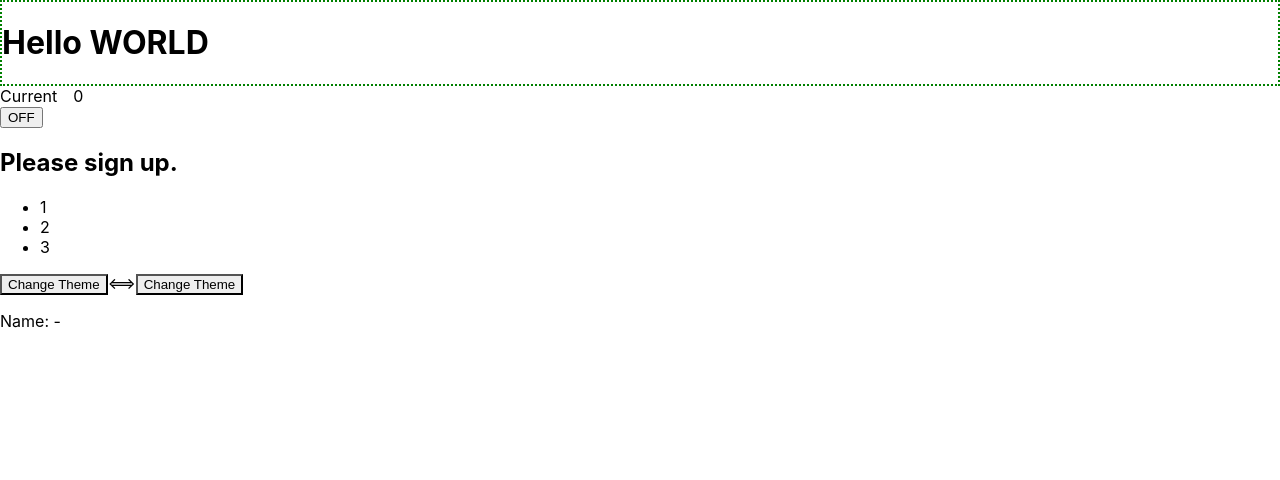
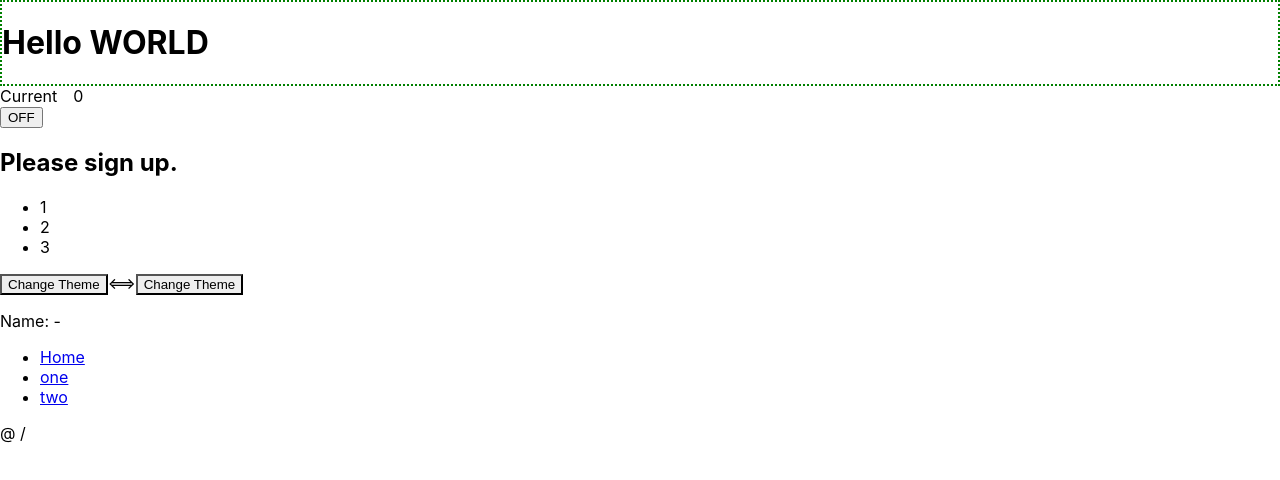
Before and after one commit to maosmurf/my-react_typescript_tdd, a React (Create React App) app: page / in a window 1280 px wide. Shown: the top 480 px of the page. Built offline with nearby package versions, Linux system fonts and the light colour scheme; no server answers.

Commit message:
Router + Home

```diff
--- a/package.json
+++ b/package.json
@@ -8,9 +8,11 @@
     "@types/react": "16.9.11",
     "@types/react-dom": "16.9.4",
     "@types/react-loadable": "^5.5.2",
+    "@types/react-router-dom": "^5.1.2",
     "react": "^16.11.0",
     "react-dom": "^16.11.0",
     "react-loadable": "^5.5.0",
+    "react-router-dom": "^5.1.2",
     "react-scripts": "3.2.0",
     "typescript": "3.7.2"
   },
--- a/src/App.tsx
+++ b/src/App.tsx
@@ -8,6 +8,8 @@ import FancyBorder from "./fancy-border/FancyBorder";
 import Toolbar from "./theme/Toolbar";
 import {IThemeContext, ThemeContext, themes} from "./theme/Themes";
 import Planets from "./planets/Planets";
+import {BrowserRouter, Link, Route} from 'react-router-dom';
+import Home from './Home';
 
 interface AppState {
   count: number;
@@ -68,7 +70,17 @@ class App extends Component<object, AppState> {
         <span>&#x27fa;</span>
         <Toolbar changeTheme={this.toggleTheme}/>
       </ThemeContext.Provider>
-      <Planets />
+      <Planets/>
+      <BrowserRouter>
+        <ul>
+          <li><Link to={"/"}>Home</Link></li>
+          <li><Link to={"/foo"}>one</Link></li>
+          <li><Link to={"/bar/baz"}>two</Link></li>
+        </ul>
+        <Route path="/*" render={(props) =>
+          (<Home {...props} />)}>
+        </Route>
+      </BrowserRouter>
     </div>;
   }
 }
--- /dev/null
+++ b/src/Home.tsx
@@ -0,0 +1,18 @@
+import React from "react";
+import {RouteComponentProps} from "react-router-dom";
+
+interface MatchParams {
+  name: string;
+}
+
+interface MatchProps extends RouteComponentProps<MatchParams> {
+}
+
+class Home extends React.Component<MatchProps> {
+
+  render() {
+    return <p>@ {this.props.match.url}</p>;
+  }
+}
+
+export default Home;
```
Also changed, not shown: 1 other file (tests, documents, lock files or other folders).
